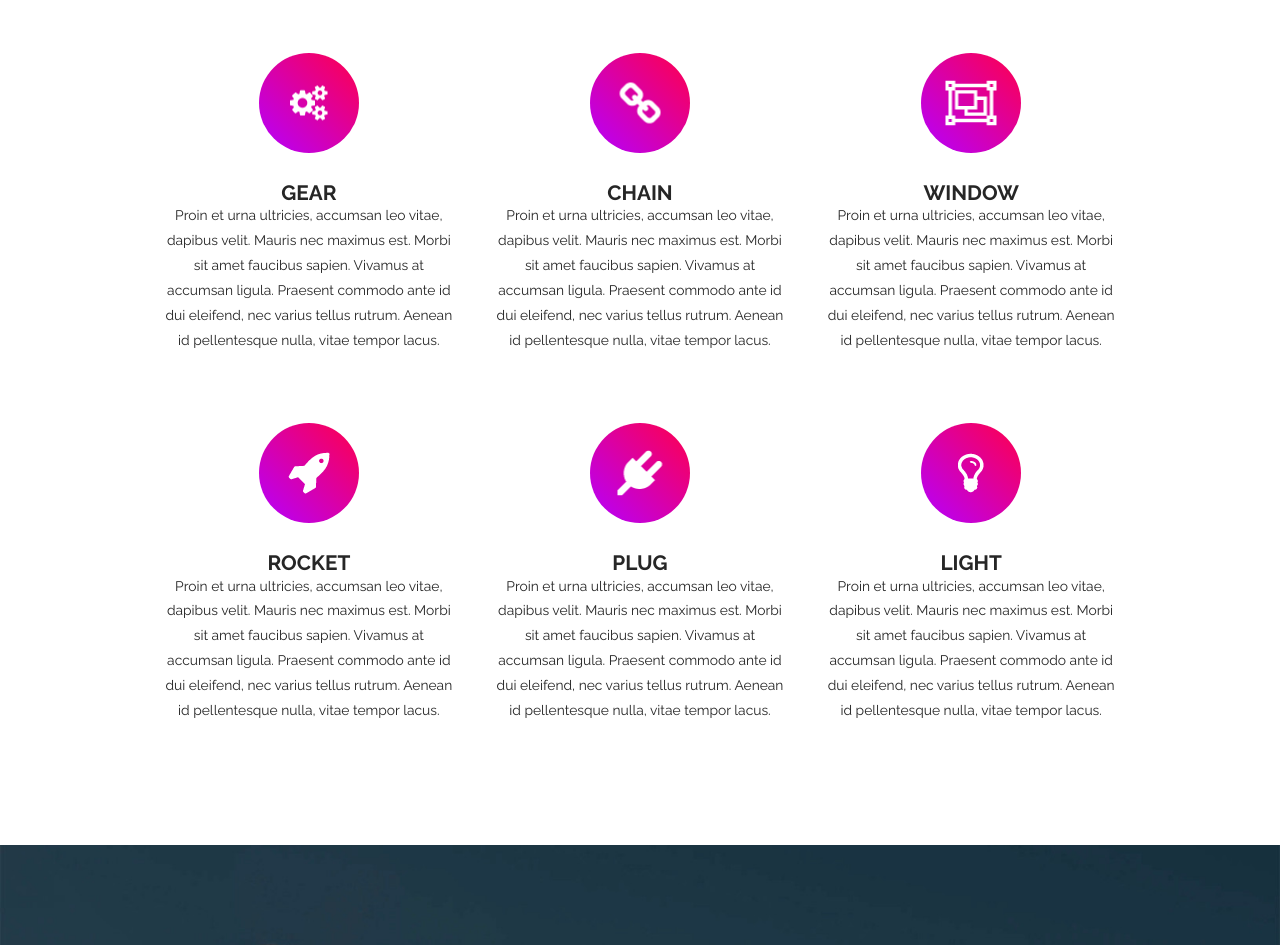
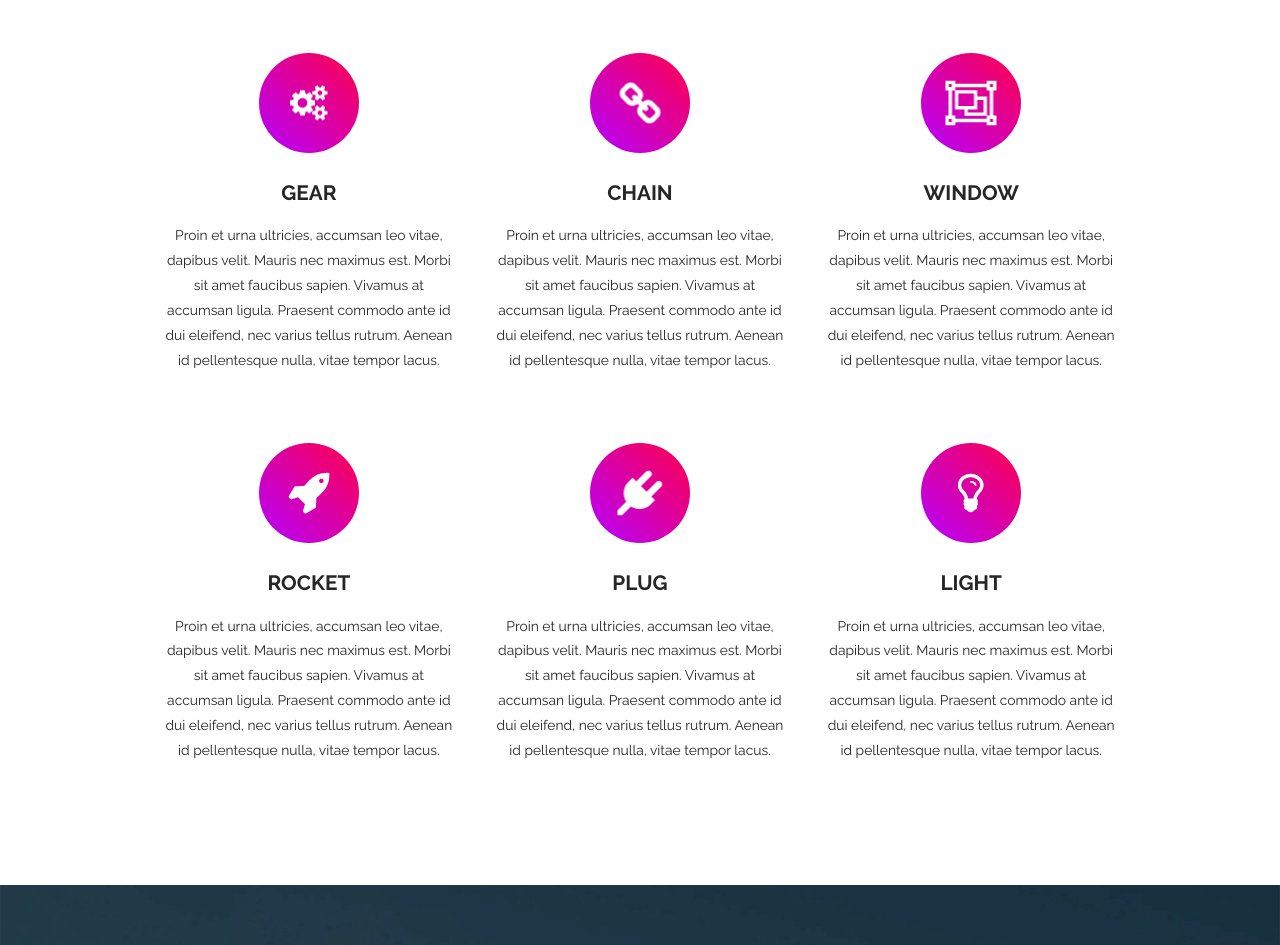
Before and after one commit to daamian3/portfolio, a plain HTML site: page index.html in a window 1280 px wide. Shown: the part 1908-2853 px from the top of the page. Drawn offline with Linux system fonts and the light colour scheme.

Commit message:
poprawki v2.1

```diff
--- a/index.html
+++ b/index.html
@@ -126,37 +126,37 @@
             <div class="services__flex">
               <div class="services__box">
                 <div class="services__icon"><img src="images/gear.png"></div>
-                <strong>GEAR</strong>
+                <h3 class="services-icon__header">GEAR</h3>
                 <p>Proin et urna ultricies, accumsan leo vitae, dapibus velit. Mauris nec maximus est. Morbi sit amet faucibus sapien. Vivamus at accumsan ligula. Praesent commodo ante id dui eleifend, nec varius tellus rutrum. Aenean id pellentesque nulla, vitae tempor lacus.</p>
               </div>
 
               <div class="services__box">
                 <div class="services__icon"><img src="images/chain.png"></div>
-                <strong>CHAIN</strong>
+                <h3 class="services-icon__header">CHAIN</h3>
                 <p>Proin et urna ultricies, accumsan leo vitae, dapibus velit. Mauris nec maximus est. Morbi sit amet faucibus sapien. Vivamus at accumsan ligula. Praesent commodo ante id dui eleifend, nec varius tellus rutrum. Aenean id pellentesque nulla, vitae tempor lacus.</p>
               </div>
 
               <div class="services__box">
                 <div class="services__icon"><img src="images/windows.png"></div>
-                <strong>WINDOW</strong>
+                <h3 class="services-icon__header">WINDOW</h3>
                 <p>Proin et urna ultricies, accumsan leo vitae, dapibus velit. Mauris nec maximus est. Morbi sit amet faucibus sapien. Vivamus at accumsan ligula. Praesent commodo ante id dui eleifend, nec varius tellus rutrum. Aenean id pellentesque nulla, vitae tempor lacus.</p>
               </div>
 
               <div class="services__box">
                 <div class="services__icon"><img src="images/rocket.png"></div>
-                <strong>ROCKET</strong>
+                <h3 class="services-icon__header">ROCKET</h3>
                 <p>Proin et urna ultricies, accumsan leo vitae, dapibus velit. Mauris nec maximus est. Morbi sit amet faucibus sapien. Vivamus at accumsan ligula. Praesent commodo ante id dui eleifend, nec varius tellus rutrum. Aenean id pellentesque nulla, vitae tempor lacus.</p>
               </div>
 
               <div class="services__box">
                 <div class="services__icon"><img src="images/plug.png"></div>
-                <strong>PLUG</strong>
+                <h3 class="services-icon__header">PLUG</h3>
                 <p>Proin et urna ultricies, accumsan leo vitae, dapibus velit. Mauris nec maximus est. Morbi sit amet faucibus sapien. Vivamus at accumsan ligula. Praesent commodo ante id dui eleifend, nec varius tellus rutrum. Aenean id pellentesque nulla, vitae tempor lacus.</p>
               </div>
 
               <div class="services__box">
                 <div class="services__icon"><img src="images/light.png"></div>
-                <strong>LIGHT</strong>
+                <h3 class="services-icon__header">LIGHT</h3>
                 <p>Proin et urna ultricies, accumsan leo vitae, dapibus velit. Mauris nec maximus est. Morbi sit amet faucibus sapien. Vivamus at accumsan ligula. Praesent commodo ante id dui eleifend, nec varius tellus rutrum. Aenean id pellentesque nulla, vitae tempor lacus.</p>
               </div>
             </div>
--- a/style.scss
+++ b/style.scss
@@ -442,6 +442,12 @@ section{
     left: 50%;
     transform: translate(-50%, -50%);
   }
+}
+
+.services-icon__header{
+  margin: 20px 0;
+  font-weight: bold;
+  font-size: 1.5em;
 }
 
 .testimonials{
```
Also changed, not shown: style.min.css.
